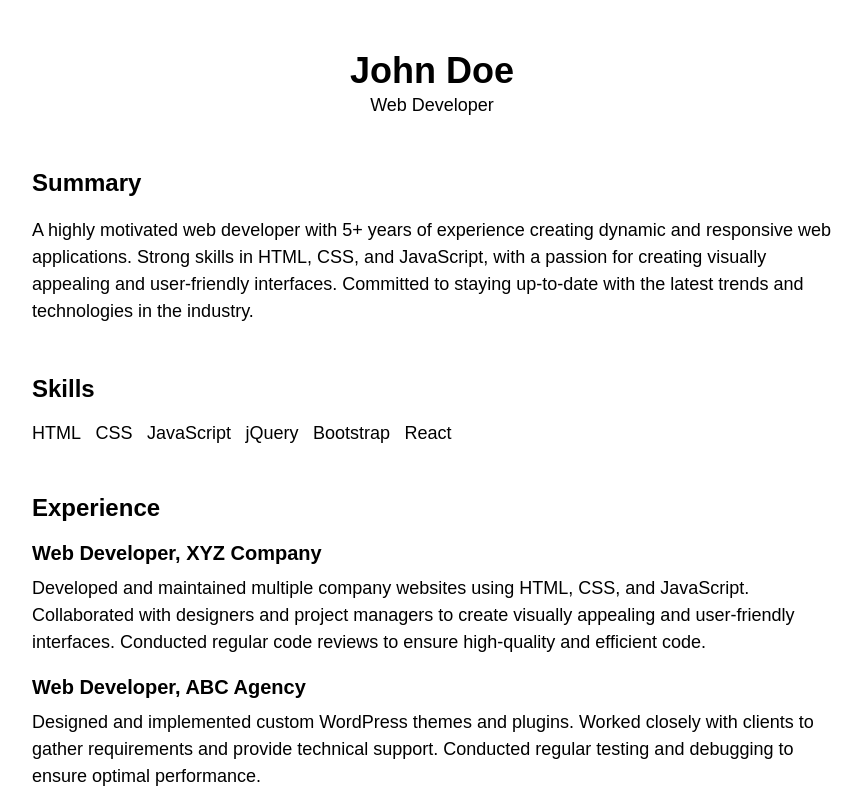
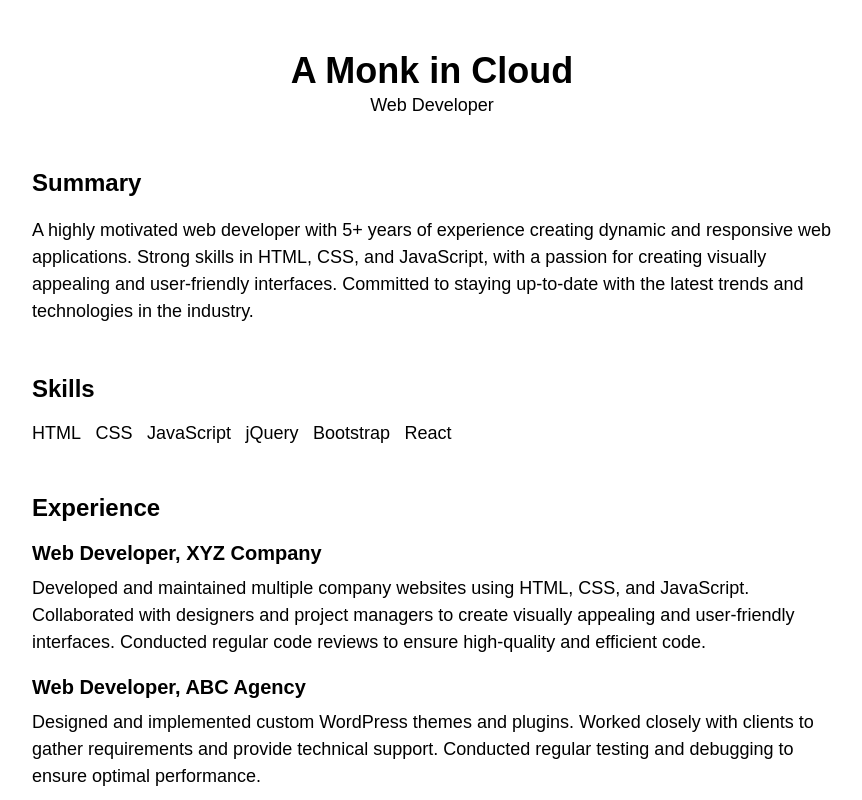
Before and after one commit to swathisony239/Static-Webhosting-On-Azure-CICD, a plain HTML site: page index.html in a window 1280 px wide. Shown: the top 800 px of the page, without its empty margins (208-1070 px from the left). Drawn offline with Linux system fonts and the light colour scheme.

Commit message:
Update index.html

```diff
--- a/index.html
+++ b/index.html
@@ -7,7 +7,7 @@
 <body>
 	<div class="container">
 		<header>
-			<h1>John Doe</h1>
+			<h1>A Monk in Cloud</h1>
 			<p>Web Developer</p>
 		</header>
 		<section>
```
